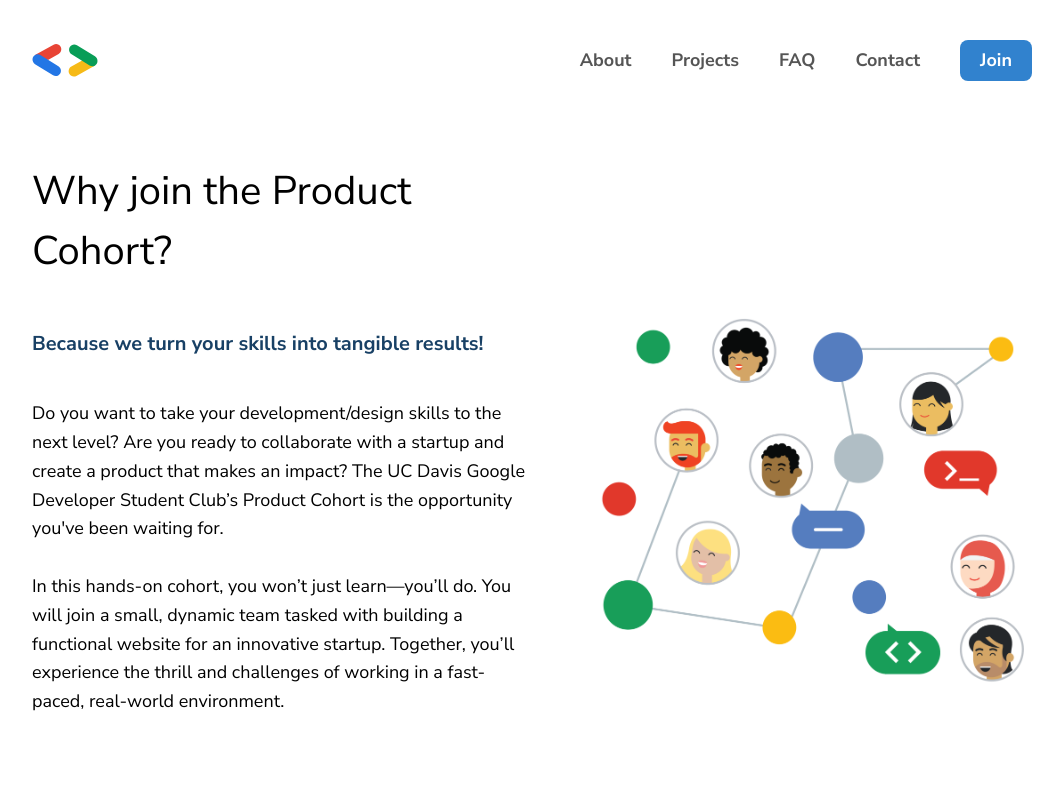
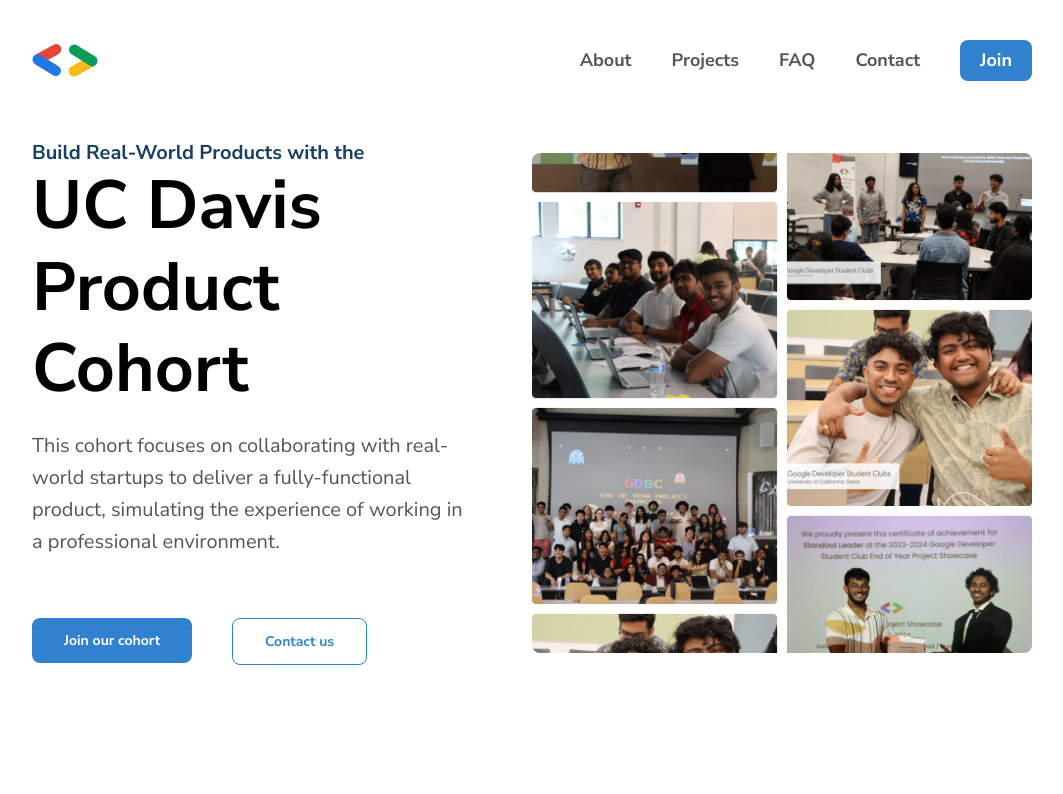
Before and after one commit to random-logic/gdsc-takehome, a Next.js app: page / in a window 1280 px wide. Shown: the top 794 px of the page, without its empty margins (108-1171 px from the left). Built offline with nearby package versions, Linux system fonts and the light colour scheme.

Commit message:
finished section 1

```diff
--- a/app/globals.css
+++ b/app/globals.css
@@ -33,7 +33,7 @@
 }
 
 .button-emphasized {
-  @apply px-[2rem] py-[0.75rem] flex justify-center items-center bg-blue rounded-[0.5rem];
+  @apply px-[2rem] py-[0.75rem] bg-blue rounded-[0.5rem];
 }
 
 .button-emphasized-text {
@@ -41,7 +41,7 @@
 }
 
 .button {
-  @apply px-[2rem] py-[0.75rem] flex justify-center items-center border border-blue rounded-[0.5rem];
+  @apply px-[2rem] py-[0.75rem] border-[1.5px] border-blue rounded-[0.5rem];
 }
 
 .button-text {
--- a/app/page.tsx
+++ b/app/page.tsx
@@ -1,11 +1,15 @@
 import Navbar from "@/components/navbar/Navbar";
 import Spacer from "@/components/Spacer";
 import Section2 from "@/components/section2/Section2";
+import Section1 from "@/components/section1/Section1";
 
 export default function Home() {
   return <>
     <Navbar />
     <Spacer rem={1.25} />
+    <Section1 />
+    <Spacer rem={8.75} />
     <Section2 />
+    <Spacer rem={8.75} />
   </>;
 }
--- a/components/Spacer.tsx
+++ b/components/Spacer.tsx
@@ -3,5 +3,5 @@ export type SpacerProps = {
 };
 
 export default function Spacer({ rem }: SpacerProps) {
-  return <div style={{ paddingTop: `${rem}rem`, paddingBottom: `${rem}rem` }}></div>;
+  return <div style={{ paddingTop: `${rem}rem` }}></div>;
 }
--- /dev/null
+++ b/components/section1/CohortDesc.tsx
@@ -0,0 +1,19 @@
+import Spacer from "@/components/Spacer";
+import Button from "@/components/Button";
+
+export default function CohortDesc() {
+  return <div className="pr-[3.44rem]">
+    <p className="p1 text-dark-blue font-bold leading-[120%]">Build Real-World Products with the</p>
+    <h1 className="h1 font-extrabold leading-[120%]">UC Davis <br /> Product Cohort</h1>
+    <Spacer rem={1.25} />
+    <p className="p1 text-grey leading-[160%] font-medium">
+      This cohort focuses on collaborating with real-world startups to deliver a fully-functional product,
+      simulating the experience of working in a professional environment.
+    </p>
+    <Spacer rem={3.75} />
+    <div className="flex items-start gap-[2.5rem]">
+      <Button text="Join our cohort" emphasized />
+      <Button text="Contact us" />
+    </div>
+  </div>;
+}
--- a/components/section1/Section1.tsx
+++ b/components/section1/Section1.tsx
@@ -0,0 +1,19 @@
+import Section from "@/components/Section";
+import Columns from "@/components/Columns/Columns";
+import Column from "@/components/Columns/Column";
+import Image from "next/image";
+import cohort from "@/public/cohort.png";
+import CohortDesc from "@/components/section1/CohortDesc";
+
+export default function Section1() {
+  return <Section>
+    <Columns>
+      <Column>
+        <CohortDesc />
+      </Column>
+      <Column>
+        <Image src={cohort} alt="cohort" className="aspect-square object-cover rounded-[0.5rem]" />
+      </Column>
+    </Columns>
+  </Section>;
+}
```
